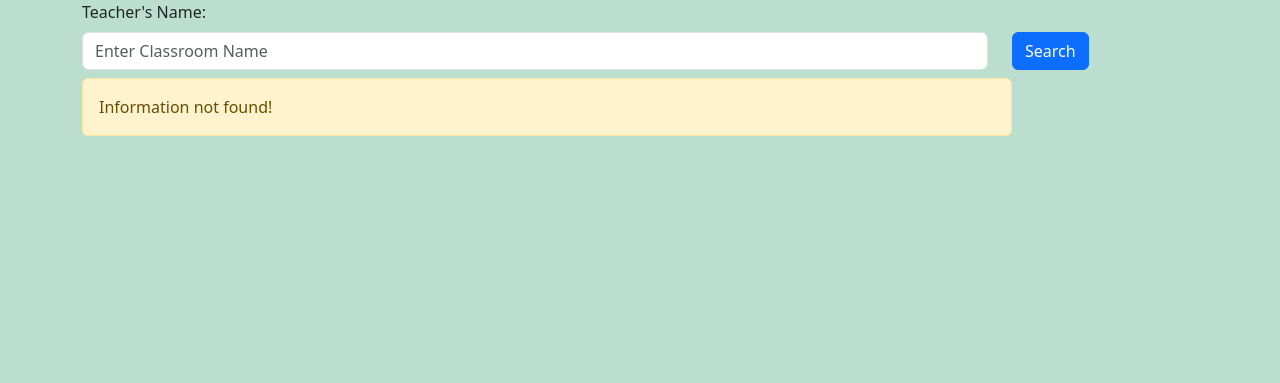
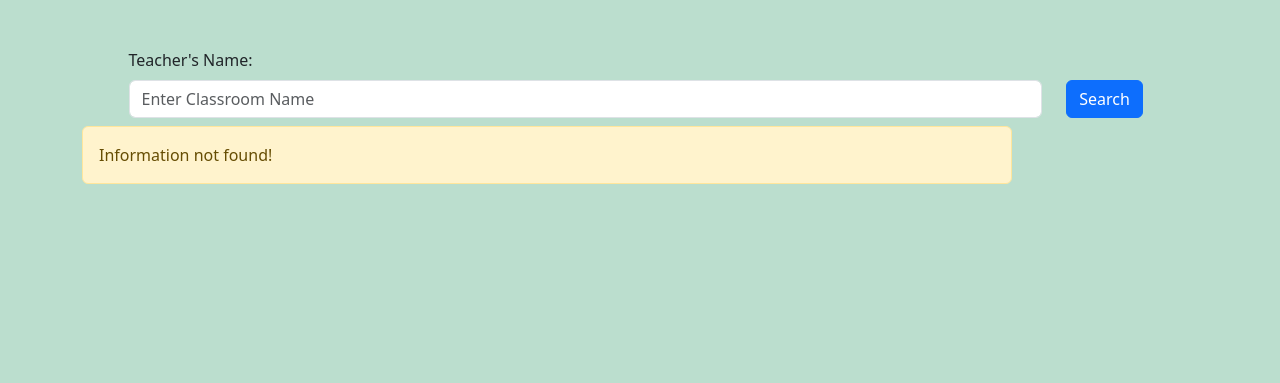
Before and after one commit to MariaPadilha32/SpeakPortuEasy, a Django app: page /query-teacher/ in a window 1280 px wide. Shown: the part 56-439 px from the top of the page. Run offline with Django 5.2, Linux system fonts and the light colour scheme; the visitor is signed in with stand-in values (Sample User, id 1); data that the repository does not hold is empty.

Commit message:
change position of search bar on query teacher

```diff
--- a/templates/query-teacher.html
+++ b/templates/query-teacher.html
@@ -4,21 +4,23 @@
 
 {% block 'main' %}
 <div class="container">
+    <div class="mx-auto col-11 mt-5">
         <form action="{% url 'search-teacher' %}">
             <div>
-            <div class="row">
+                <div>
                     <label for="txtClassroomName" class="form-label">Teacher's Name:</label>
                 </div>
                 <div class="row col-12 d-flex">
-                <div class="col-10">
+                    <div class="col-11">
                         <input name="search" type="text" class="form-control" id="txtClassroomName" aria-describedby="ClasroomsName" placeholder="Enter Classroom Name">
                     </div>
-                <div class="col-2">
+                    <div class="col-1">
                         <button type="submit" class="btn btn-primary">Search</button>
                     </div>
                 </div>
             </div>
         </form>
+    </div>
     {% if total == 0 %}
     <div class="mt-2 col-10">
         <div>
```
Lines whose indentation alone changed are shown as unchanged.
